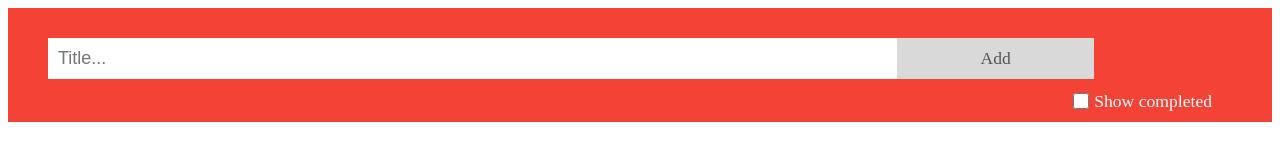
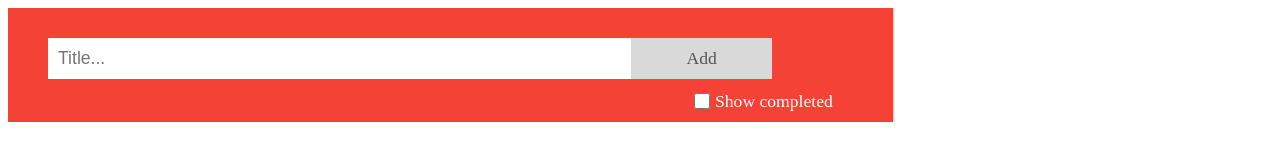
Before and after one commit to vkulchitskaya/ToDoList-2, a website built with webpack: page src/index.html in a window 1280 px wide. Built offline with nearby package versions, Linux system fonts and the light colour scheme.

Commit message:
add styles for wrapper

```diff
--- a/src/style.css
+++ b/src/style.css
@@ -84,7 +84,7 @@ a{
     width: 70%;
     padding: 10px;
     float: left;
-    font-size: 18px;
+    font-size: 1.1em;
 
 }
 
@@ -118,3 +118,8 @@ input.showDone{
     transition: 0.2s;
     font-family: 'Times New Roman', Times, serif;
 }
+
+.wrapper{
+    max-width:70%;
+    min-width:400px;
+}
```
